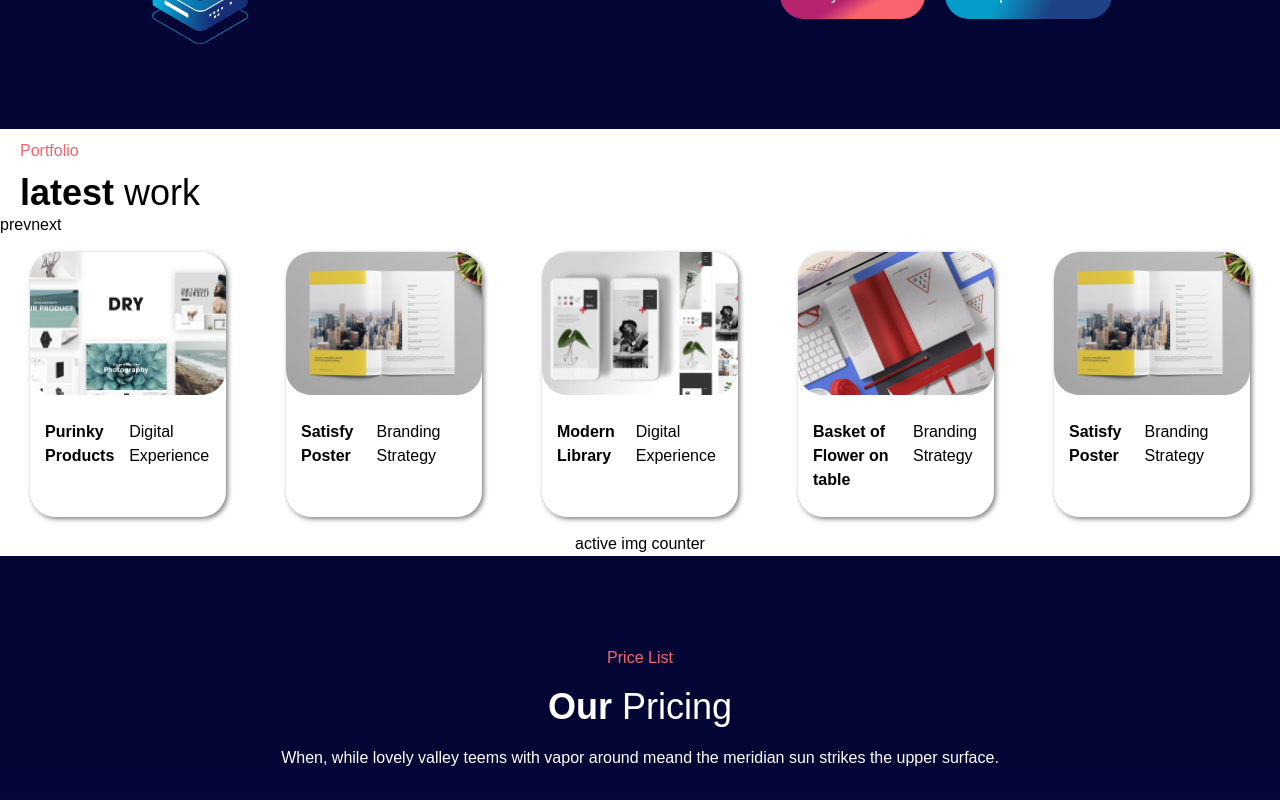
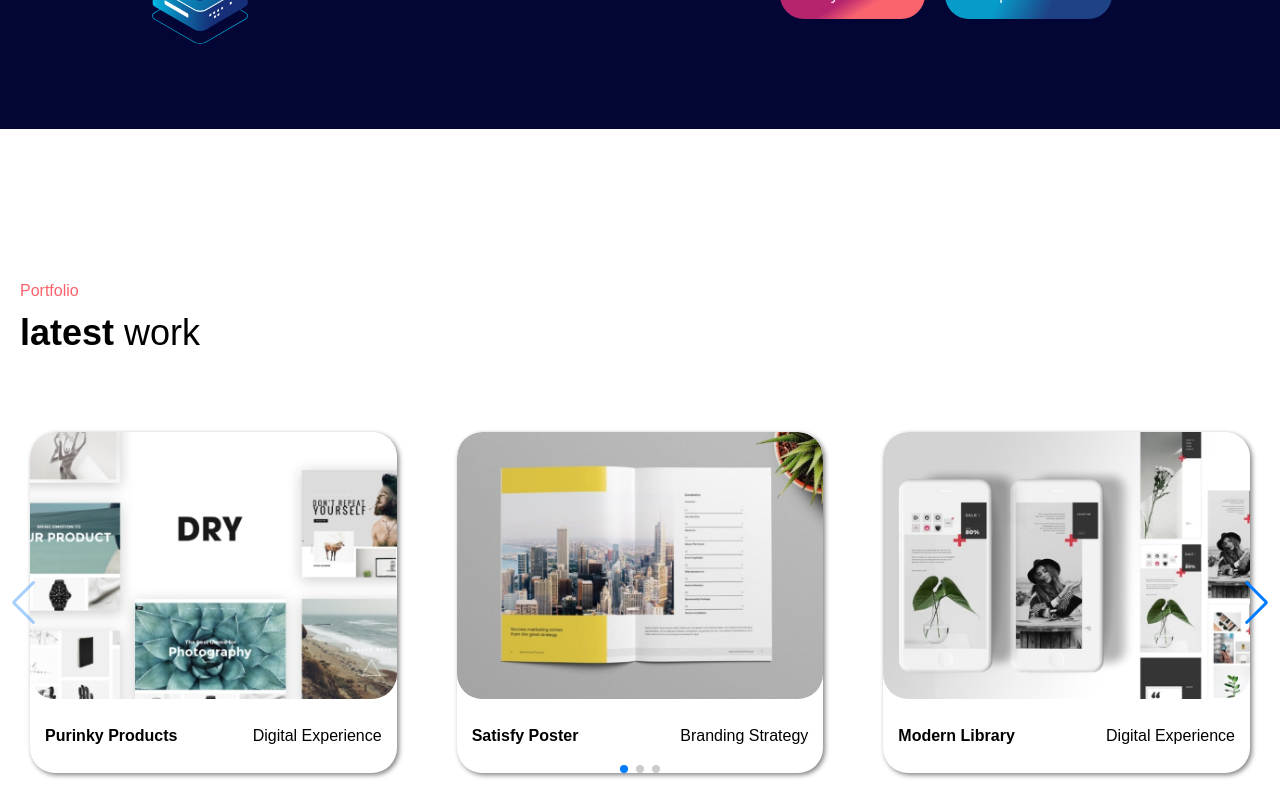
Before and after one commit to Montesi-Yuri/proj-html-vuejs, a Vue app: page / in a window 1280 px wide. Shown: the part 2160-2960 px from the top of the page. Built offline with nearby package versions, Linux system fonts and the light colour scheme.

Commit message:
UPDATE - main 'portfolio' section

```diff
--- a/package.json
+++ b/package.json
@@ -14,6 +14,7 @@
     "@fortawesome/free-regular-svg-icons": "^6.4.0",
     "@fortawesome/free-solid-svg-icons": "^6.4.0",
     "@fortawesome/vue-fontawesome": "^3.0.3",
+    "swiper": "^10.0.4",
     "vue": "^3.3.4"
   },
   "devDependencies": {
--- a/src/App.vue
+++ b/src/App.vue
@@ -2,7 +2,6 @@
 import HeaderComponent from './components/HeaderComponent.vue';
 import MainComponent from './components/MainComponent.vue';
 import FooterComponent from './components/FooterComponent.vue';
-
 
 export default {
   data() {
@@ -13,7 +12,6 @@ export default {
     HeaderComponent,
     MainComponent,
     FooterComponent,
-
   }
 }
 
--- a/src/components/MainComponent.vue
+++ b/src/components/MainComponent.vue
@@ -1,19 +1,30 @@
 <script>
-import {store} from '../store.js'
+import {store} from '../store.js';
+
+import { Swiper, SwiperSlide } from 'swiper/vue';
+import { Navigation, Pagination } from 'swiper/modules';
+// import Swiper and modules styles
+import 'swiper/css';
+import 'swiper/css/bundle';
+
 
 export default {
 	data() {
 		return {
-			store
+			store,
+			modules: [Pagination, Navigation],
+
 		}
 	},
 	components:{
+		Swiper,
+		SwiperSlide
 	},
 	methods:{
 		getImgPath(src){
 			return new URL(`${src}`, import.meta.url).href
 		},
-	}
+	},
 }
 
 </script>
@@ -105,16 +116,16 @@ export default {
 					latest <span class="font-normal"> work</span>
 				</h3>
 			</div>
-			<div class="carousel">
-				<button>
-					prev
-				</button>
-				<button>
-					next
-				</button>
 
-				<div class="cards-container">
-					<div class="card" v-for="card in store.main.portfolio">
+			<swiper
+			:navigation="true"
+			:pagination="true"
+			:modules="modules"
+			:slides-per-view="3"
+			class="mt-16"
+			>
+				<swiper-slide class="flex justify-center" v-for="card in store.main.portfolio">
+					<div class="card">
 						<div class="card-image">
 							<img :src="getImgPath(card.image)" :alt="card.title">
 						</div>
@@ -127,13 +138,8 @@ export default {
 							</p>
 						</div>
 					</div>
-				</div>
-
-
-				<div class="text-center">
-					active img counter
-				</div>
-			</div>
+				</swiper-slide>
+			</swiper>
 
 		</section>
 
@@ -362,6 +368,7 @@ main{
 	}
 }
 .portfolio{
+	padding: 140px 0;
 
 	.cards-container{
 		margin: 0;
@@ -455,7 +462,7 @@ main{
 			color: white;
 			display: flex;
 			flex-wrap: wrap;
-			align-items: end;
+			align-items: flex-end;
 			font-size: small;
 			filter: brightness(0.9);
 
@@ -478,14 +485,11 @@ main{
 					width: 60%;
 					margin-left: 0;
 					flex-grow: 1;
-
 					p{
 						margin: 0;
 					}
 				}
-				> div{
 
-				}
 
 			}
 		}
--- a/src/main.js
+++ b/src/main.js
@@ -17,6 +17,8 @@ import { faInstagram} from '@fortawesome/free-brands-svg-icons';
 /* add icons to the library */
 library.add(faUserSecret, faTwitter, faLinkedin, faFacebook, faInstagram)
 
+/////////////////////////////////////////////////
+
 createApp(App)
 .component('font-awesome-icon', FontAwesomeIcon)
 .mount('#app')
```
Also changed, not shown: 1 other file (tests, documents, lock files or other folders).
